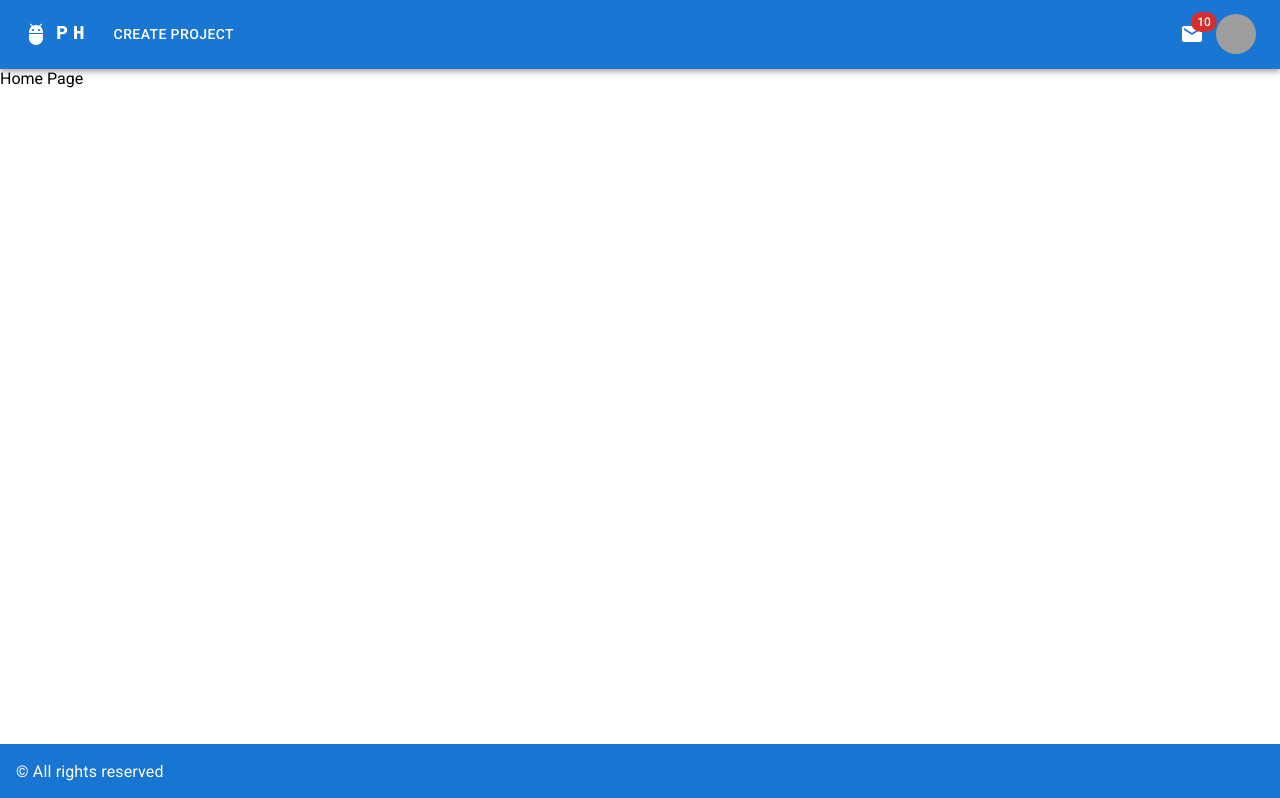
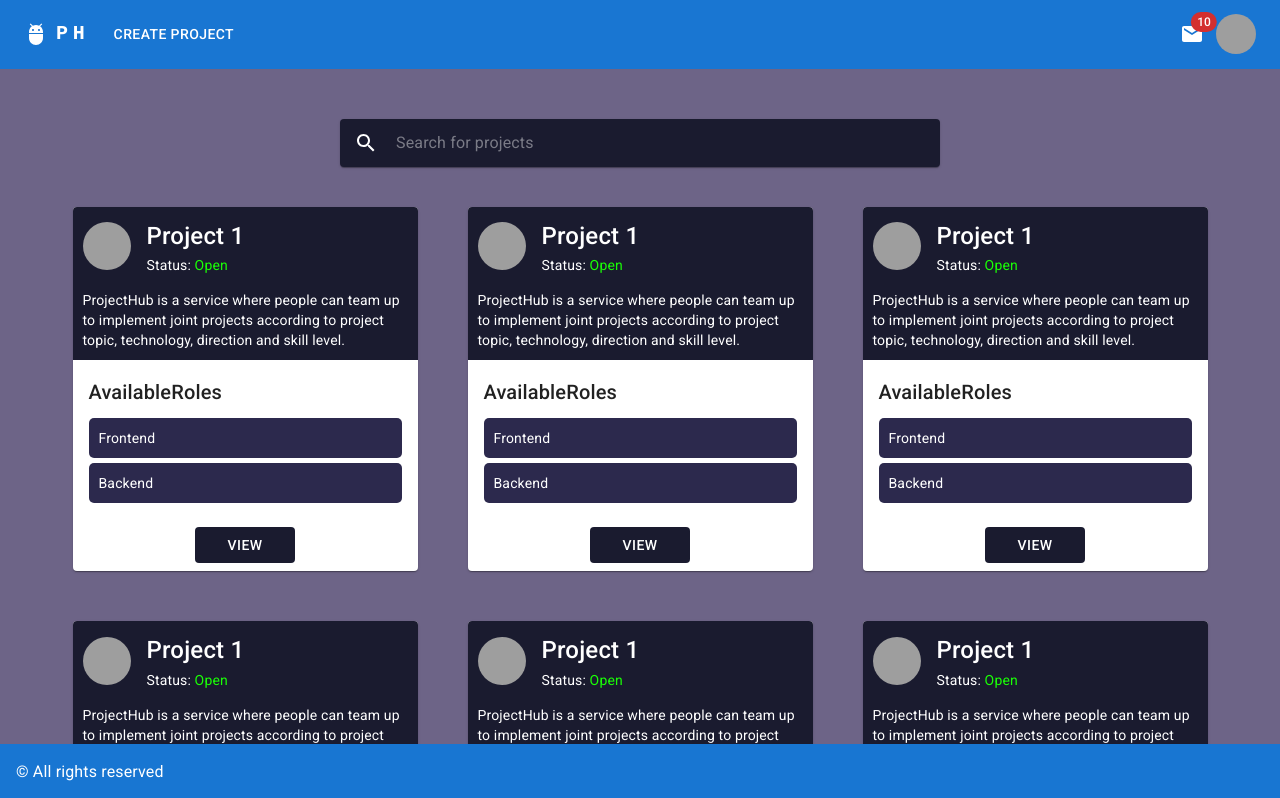
Before and after one commit to ProjectHub-edu/Web, a React (Vite) app: page / in a window 1280 px wide. Shown: the top 798 px of the page. Built offline with nearby package versions, Linux system fonts and the light colour scheme; grey boxes are pictures that could not be loaded.

Commit message:
Created Home page with search and cards

```diff
--- /dev/null
+++ b/src/features/projects/components/ProjectCard.tsx
@@ -0,0 +1,109 @@
+import {
+  Avatar,
+  Box,
+  Button,
+  Card,
+  CardActions,
+  CardContent,
+  CardHeader,
+  Typography,
+} from "@mui/material";
+import { Link } from "react-router-dom";
+import { Project } from "../../../types/User";
+
+interface ProjectCardProps {
+  project: Partial<Project>;
+}
+
+const ProjectCard = ({ project }: ProjectCardProps) => {
+  console.log(project);
+
+  return (
+    <Card
+      sx={{
+        maxWidth: 345,
+        margin: "10px",
+        padding: "0px",
+      }}
+    >
+      <Box
+        sx={{
+          display: "flex",
+          flexDirection: "column",
+          backgroundColor: "#1A1B2F",
+          color: "white",
+          padding: "10px",
+        }}
+      >
+        <CardHeader
+          sx={{ padding: 0, marginBottom: "15px" }}
+          avatar={<Avatar sx={{ width: 48, height: 48 }} src={project.img} />}
+          title={
+            <Typography variant="h6" sx={{ fontSize: "24px" }}>
+              {project.title}
+            </Typography>
+          }
+          subheader={
+            <Typography
+              variant="body2"
+              sx={{
+                span: {
+                  color: project.status === "Open" ? "#1AFF06" : "red",
+                },
+              }}
+            >
+              Status: <span>{project.status}</span>
+            </Typography>
+          }
+        />
+        <Typography variant="body2">{project.description}</Typography>
+      </Box>
+      <CardContent>
+        <Typography variant="h6">AvailableRoles</Typography>
+        <Box
+          sx={{
+            marginTop: "10px",
+            display: "flex",
+            flexDirection: "column",
+            gap: "5px",
+          }}
+        >
+          {project.availableRoles?.map((role) => (
+            <Typography
+              key={role}
+              variant="body2"
+              sx={{
+                backgroundColor: "#2C294D",
+                color: "white",
+                padding: "10px",
+                borderRadius: "5px",
+              }}
+            >
+              {role}
+            </Typography>
+          ))}
+        </Box>
+      </CardContent>
+      <CardActions sx={{ justifyContent: "center" }}>
+        <Link to={`/projects/${project.id}`} style={{ textDecoration: "none" }}>
+          <Button
+            size="medium"
+            sx={{
+              backgroundColor: "#1A1B2F",
+              color: "white",
+              width: "100px",
+              "&:hover": {
+                backgroundColor: "#1A1B2F",
+                color: "white",
+              },
+            }}
+          >
+            View
+          </Button>
+        </Link>
+      </CardActions>
+    </Card>
+  );
+};
+
+export default ProjectCard;
--- /dev/null
+++ b/src/features/projects/components/Search.tsx
@@ -0,0 +1,48 @@
+import { Box, Paper, IconButton, InputBase } from "@mui/material";
+import SearchIcon from "@mui/icons-material/Search";
+
+interface SearchProps {
+  value: string;
+  onChange: (event: React.ChangeEvent<HTMLInputElement>) => void;
+}
+
+const Search = ({ onChange, value }: SearchProps) => {
+  return (
+    <Box
+      sx={{
+        width: "100%",
+        display: "flex",
+        flexDirection: "column",
+        alignItems: "center",
+        justifyContent: "center",
+      }}
+    >
+      <Paper
+        component="form"
+        sx={{
+          p: "2px 4px",
+          display: "flex",
+          alignItems: "center",
+          width: 600,
+          backgroundColor: "#1A1B2F",
+        }}
+      >
+        <IconButton
+          type="button"
+          sx={{ p: "10px", color: "white" }}
+          aria-label="search"
+        >
+          <SearchIcon />
+        </IconButton>
+        <InputBase
+          sx={{ ml: 1, flex: 1, color: "white" }}
+          placeholder="Search for projects"
+          value={value}
+          onChange={onChange}
+        />
+      </Paper>
+    </Box>
+  );
+};
+
+export default Search;
--- a/src/pages/Home.tsx
+++ b/src/pages/Home.tsx
@@ -1,7 +1,101 @@
-import React from 'react'
+import { Box, Container } from "@mui/material";
+import { ChangeEvent, useState } from "react";
+import ProjectCard from "../features/projects/components/ProjectCard";
+import Search from "../features/projects/components/Search";
+import { Project } from "../types/User";
+
+const projects: Partial<Project>[] = [
+  {
+    id: 1,
+    img: "https://picsum.photos/200/300",
+    title: "Project 1",
+    description:
+      "ProjectHub is a service where people can team up to implement joint projects according to project topic, technology, direction and skill level.",
+    status: "Open",
+    availableRoles: ["Frontend", "Backend"],
+  },
+  {
+    id: 2,
+    img: "https://picsum.photos/200/300",
+    title: "Project 1",
+    description:
+      "ProjectHub is a service where people can team up to implement joint projects according to project topic, technology, direction and skill level.",
+    status: "Open",
+    availableRoles: ["Frontend", "Backend"],
+  },
+  {
+    id: 3,
+    img: "https://picsum.photos/200/300",
+    title: "Project 1",
+    description:
+      "ProjectHub is a service where people can team up to implement joint projects according to project topic, technology, direction and skill level.",
+    status: "Open",
+    availableRoles: ["Frontend", "Backend"],
+  },
+  {
+    id: 3,
+    img: "https://picsum.photos/200/300",
+    title: "Project 1",
+    description:
+      "ProjectHub is a service where people can team up to implement joint projects according to project topic, technology, direction and skill level.",
+    status: "Open",
+    availableRoles: ["Frontend", "Backend"],
+  },
+  {
+    id: 3,
+    img: "https://picsum.photos/200/300",
+    title: "Project 1",
+    description:
+      "ProjectHub is a service where people can team up to implement joint projects according to project topic, technology, direction and skill level.",
+    status: "Open",
+    availableRoles: ["Frontend", "Backend"],
+  },
+  {
+    id: 3,
+    img: "https://picsum.photos/200/300",
+    title: "Project 1",
+    description:
+      "ProjectHub is a service where people can team up to implement joint projects according to project topic, technology, direction and skill level.",
+    status: "Open",
+    availableRoles: ["Frontend", "Backend"],
+  },
+];
 
 export default function Home() {
+  const [search, setSearch] = useState<string>("");
+
+  const handleChange = (event: ChangeEvent<HTMLInputElement>) => {
+    setSearch(event.target.value);
+  };
+
   return (
-    <div>Home Page</div>
-  )
+    <Box
+      sx={{
+        margin: 0,
+        display: "flex",
+        flexDirection: "column",
+        paddingTop: "50px",
+        backgroundColor: "#6D6487",
+        width: "100%",
+      }}
+    >
+      <Container maxWidth="xl">
+        <Search value={search} onChange={handleChange} />
+        <Box
+          sx={{
+            width: "100%",
+            marginTop: "30px",
+            display: "flex",
+            flexWrap: "wrap",
+            justifyContent: "center",
+            gap: "30px",
+          }}
+        >
+          {projects.map((project) => (
+            <ProjectCard key={project.id} project={project} />
+          ))}
+        </Box>
+      </Container>
+    </Box>
+  );
 }
--- a/src/types/User.ts
+++ b/src/types/User.ts
@@ -1,5 +1,6 @@
-type Project = {
+export type Project = {
     id: number;
+    img: string;
     title: string;
     description: string;
     owner: User;
@@ -9,6 +10,7 @@ type Project = {
     endDate: string;
     createdAt: string;
     updatedAt: string;
+    availableRoles: string[];
 }
 
 export type User = {
@@ -16,6 +18,6 @@ export type User = {
     avatar: string;
     username: string;
     email: string;
-    description: string;
+    description?: string;
     projects: Project[];
 }
```
